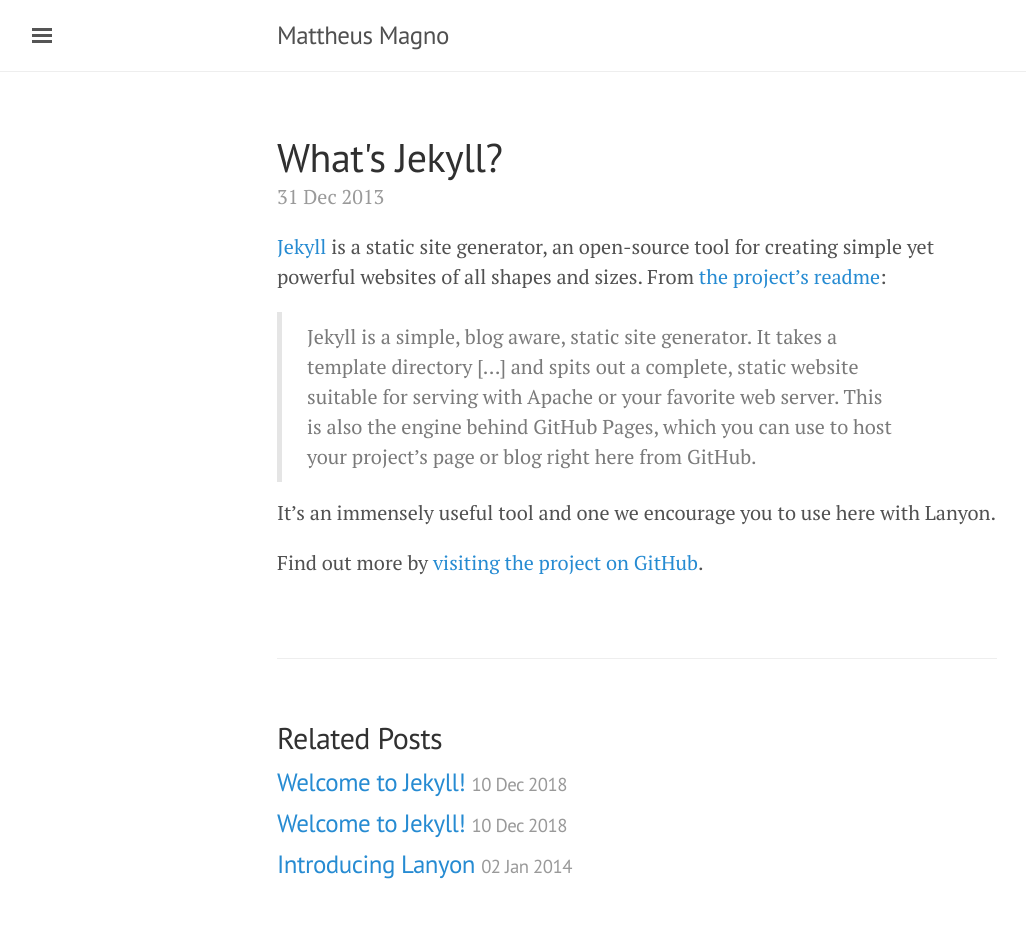
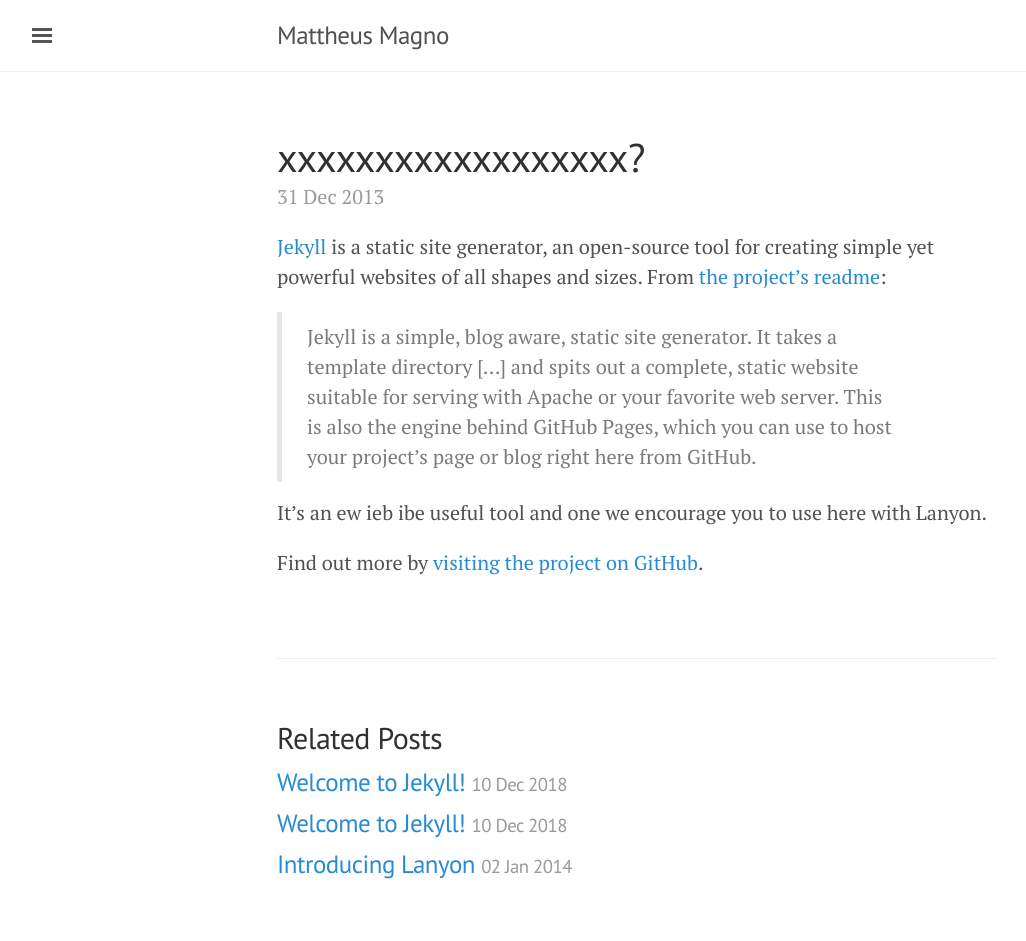
Before and after one commit to magnomatth/-magnomatth-.github.io, a Jekyll site: the page built from _posts/2013-12-31-whats-jekyll.md, in a window 1280 px wide. Shown: the whole page, without its empty margins (3-1029 px from the left). Built offline with Jekyll 4.4.1, drawn with Linux system fonts in a browser that asks for light colours.

Commit message:
Update 2013-12-31-whats-jekyll.md

```diff
--- a/_posts/2013-12-31-whats-jekyll.md
+++ b/_posts/2013-12-31-whats-jekyll.md
@@ -1,12 +1,12 @@
 ---
 layout: post
-title: What's Jekyll?
+title: xxxxxxxxxxxxxxxxxx?
 ---
 
 [Jekyll](http://jekyllrb.com) is a static site generator, an open-source tool for creating simple yet powerful websites of all shapes and sizes. From [the project's readme](https://github.com/mojombo/jekyll/blob/master/README.markdown):
 
   > Jekyll is a simple, blog aware, static site generator. It takes a template directory [...] and spits out a complete, static website suitable for serving with Apache or your favorite web server. This is also the engine behind GitHub Pages, which you can use to host your project’s page or blog right here from GitHub.
 
-It's an immensely useful tool and one we encourage you to use here with Lanyon.
+It's an ew ieb ibe   useful tool and one we encourage you to use here with Lanyon.
 
 Find out more by [visiting the project on GitHub](https://github.com/mojombo/jekyll).
```
